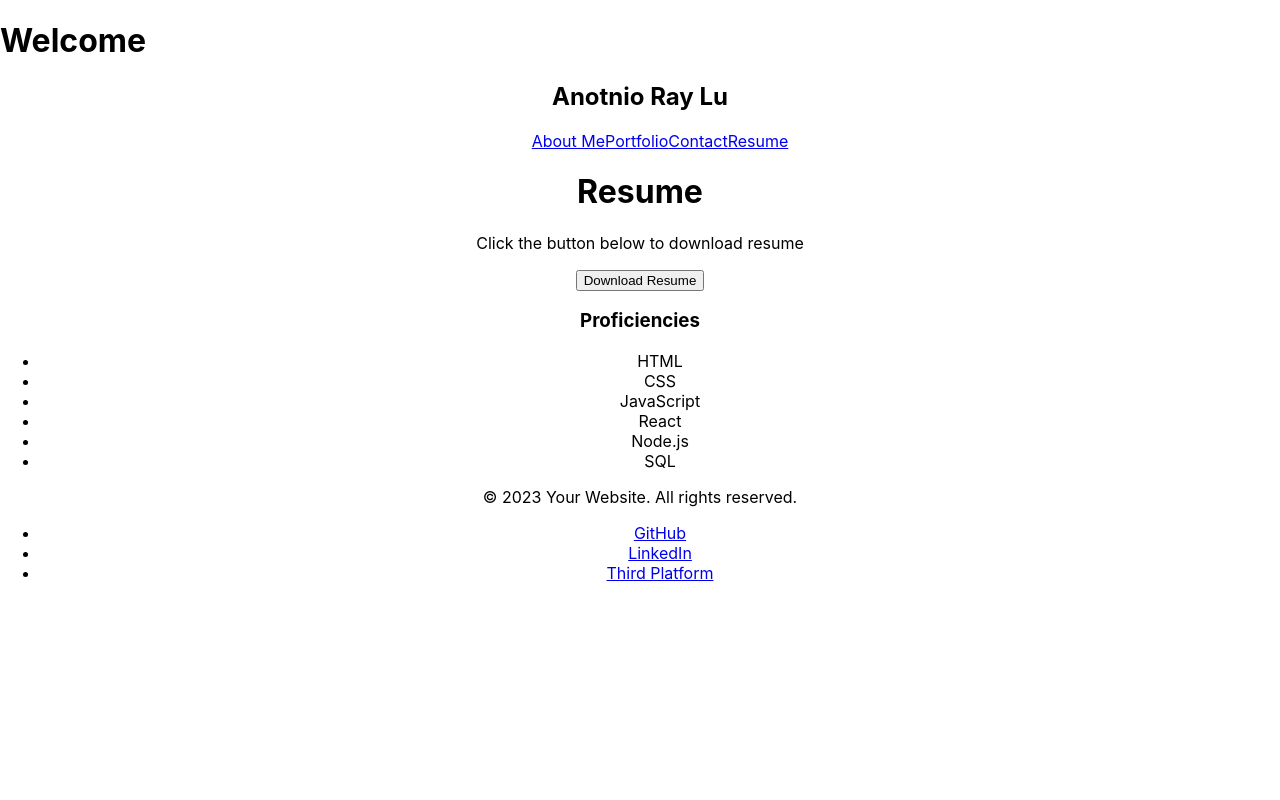
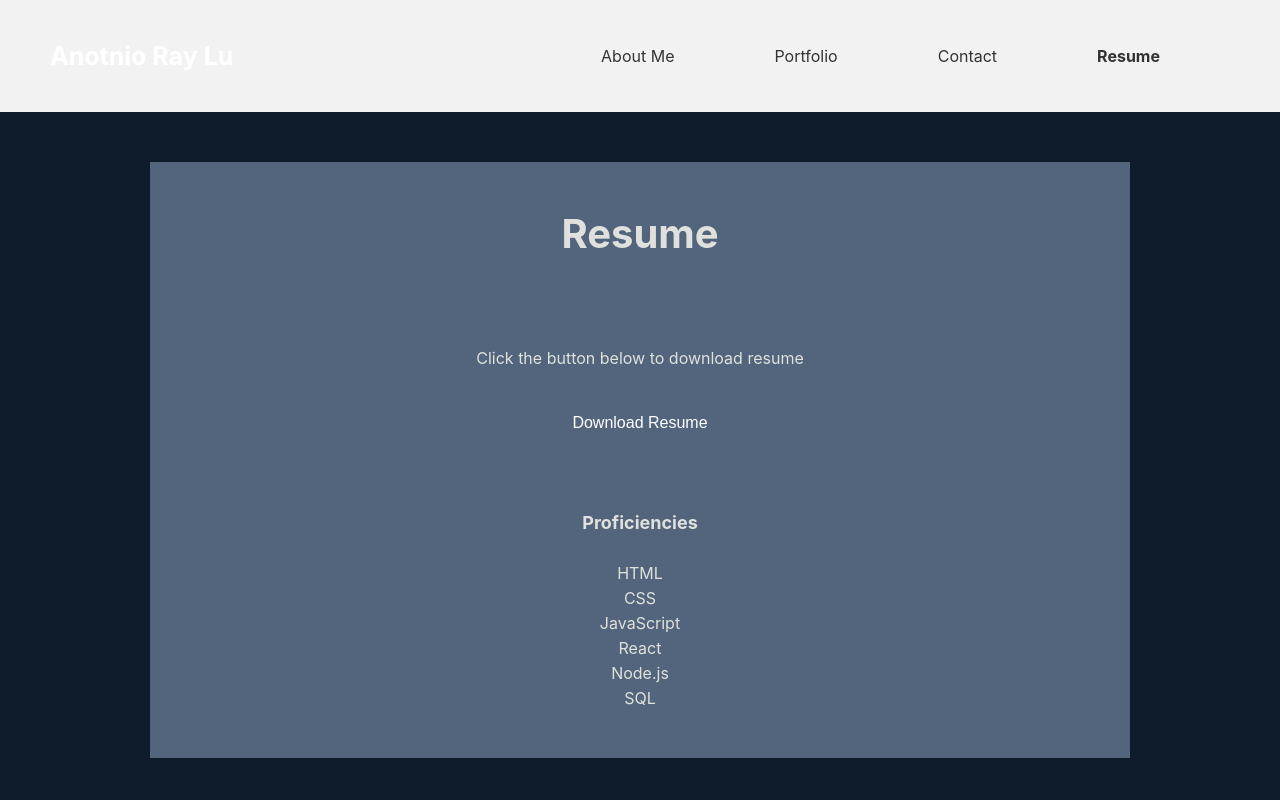
Before and after one commit to Anotnio-Lu/Portfolio, a React (Create React App) app: page /resume in a window 1280 px wide. Shown: the top 800 px of the page. Built offline with nearby package versions, Linux system fonts and the light colour scheme.

Commit message:
CSS completed

```diff
--- a/src/App.css
+++ b/src/App.css
@@ -1,5 +1,11 @@
 .App {
   text-align: center;
+  display: flex;
+  min-height: 100vh;
+  --nav-load-time:300ms;
+  height: 100%;
+  background-color: #0d1b2a;
+  color: #e0e1dd;
 }
 
 .App-logo {
@@ -36,3 +42,386 @@
     transform: rotate(360deg);
   }
 }
+
+.navbar {
+  display: flex;
+  justify-content: space-between;
+  align-items: center;
+  background-color: #f2f2f2;
+  padding: 30px 20px;
+  position: sticky;
+  top: 0;
+  z-index: 3;
+}
+
+.navbar h1 {
+  font-size: 25px;
+  margin: 0;
+  margin-left: 30px;
+  color: #fff;
+}
+
+.navbar ul {
+  display: flex;
+}
+
+.navbar ul a {
+  color: #333;
+  text-decoration: none;
+  margin-right: 100px;
+}
+
+.navbar ul a:hover {
+  color: #0d1b2a;
+  text-decoration: underline;
+}
+
+.menu {
+  display: none;
+  position: absolute;
+  margin-top: 15px;
+  margin-right: 20px;
+  top: 0.75rem;
+  right: 0.5rem;
+  flex-direction: column;
+  justify-content: space-between;
+  width: 2.25rem;
+  height: 2rem;
+}
+
+.menu span {
+  height: 0.4rem;
+  width: 100%;
+  background-color: #fff;
+  border-radius: 0.2rem;
+}
+
+@media (max-width: 960px){
+  .navbar .menu {
+    display: flex;
+  }
+  .navbar {
+    flex-direction: column;
+    align-items: start;
+    background-color: #415a77;
+  }
+
+  nav ul.open {
+    display: flex;
+    padding-left: 0px;
+  }
+
+  .navbar ul {
+    display: none;
+    flex-direction: column;
+    width: 100%;
+    margin-bottom: 0.25rem;
+  }
+  .navbar ul a {
+    width: 100%;
+    text-align: center;
+    margin: 0.2rem 0.5rem;
+    color: #fff;
+  }
+}
+
+.box{
+  height: 10000px;
+  width: 100%;
+  background-color: #9bf858;
+  z-index: 500;
+  position: absolute;
+  animation: box-load 2500ms ease-in-out;
+  animation-fill-mode: forwards;
+}
+
+@keyframes box-load {
+  0%{
+    transform: translateY(0);
+  }
+
+  100%{
+    transform: translateY(-100%);
+  }
+}
+
+.welcomeh1{
+  text-align: center;
+  margin-left: 50%;
+  margin-top: 600px;
+  /* margin: 600px auto; */
+  position: absolute;
+  z-index: 505;
+  animation: box-h1 1800ms ease-out;
+  animation-fill-mode: forwards;
+}
+
+@keyframes box-h1 {
+  0%{
+    transform:scale(0)
+  }
+
+  50%{
+    transform: scale(1.1);
+  }
+  90%{
+    transform: scale(1);
+  }
+
+  100%{
+    transform: scale(0);
+  }
+}
+
+.footer {
+  background-color: #778da9;
+  padding: 20px;
+  text-align: center;
+  margin-top: auto; /* Push the footer to the bottom */
+}
+
+.footer-content {
+  margin-top: 20px;
+}
+.footer p {
+  margin: 0;
+}
+
+.footer-links {
+  list-style: none;
+  padding: 0;
+  margin-top: 10px;
+}
+
+.footer-links li {
+  display: inline-block;
+}
+
+.footer-links li:not(:last-child) {
+  margin-right: 10px;
+}
+
+.footer-links a {
+  color: #333;
+  text-decoration: none;
+}
+
+.footer-links a:hover {
+  text-decoration: underline;
+}
+
+.navbar ul a.active {
+  font-weight: bold;
+}
+
+/* CSS for AboutMe component */
+.about-me {
+  max-width: 800px;
+  margin: 0 auto;
+  padding: 20px;
+  margin-bottom: 100px;
+  margin-top: 50px;
+}
+
+.about-me h1 {
+  font-size: 40px;
+  font-weight: bold;
+  /* transform: scale(0); */
+  z-index: 1;
+  margin-bottom: 10px;
+  animation: about-me-h1 200ms ease-in-out;
+  animation-fill-mode: forwards;
+  animation-delay: 2600ms;
+}
+
+@keyframes about-me-h1 {
+  0%{
+    transform: rotate(15deg);
+  }
+  50%{
+    transform: rotate(-15deg);
+  }
+  100%{
+    transform: rotate(0deg);
+  }
+}
+.about-me p {
+  font-size: 16px;
+  line-height: 1.5;
+  margin-bottom: 20px;
+}
+
+.about-me p:last-child {
+  margin-bottom: 0;
+}
+
+.info{
+  padding: 80px;
+}
+.resume {
+  text-align: center;
+  margin-top: 50px;
+  margin-bottom: 600px;
+  margin-left: 150px;
+  margin-right: 150px;
+  padding-bottom: 20px;
+  padding-top: 20px;
+  background-color: #52657d
+}
+
+.resume h1 {
+  font-size: 40px;
+  font-weight: bold;
+
+  margin-bottom: 90px;
+}
+
+.resume button {
+  padding: 10px 20px;
+  background-color: #52657d;
+  color: #fff;
+  border: none;
+  border-radius: 4px;
+  font-size: 16px;
+  cursor: pointer;
+  margin: 20px 0px;
+}
+
+
+
+.resume button:hover {
+  background-color: #b2b2b2;
+}
+
+.resume h3 {
+  font-size: 18px;
+  font-weight: bold;
+  margin-top: 50px;
+}
+
+.resume ul {
+  list-style-type: none;
+  padding: 0;
+  margin: 30px 0;
+}
+
+.resume li {
+  font-size: 16px;
+  margin-bottom: 5px;
+}
+
+
+.App {
+  display: flex;
+  flex-direction: column;
+  min-height: 100vh;
+}
+
+.content {
+  flex: 1;
+}
+
+.project-card {
+  border: none;
+  padding: 10px;
+  margin: 80px 0px;
+}
+
+.project-card h1 {
+  margin-top: 0;
+}
+
+.project-card img {
+  max-width: 50%;
+  height: auto;
+  margin: 40px 0px;
+}
+
+.project-card p {
+  margin-bottom: 10px;
+  /* padding-left: 50px;
+  padding-right: 50px; */
+  padding: 0px 150px;
+  margin-top: 20px;
+}
+
+.project-links  {
+  display: flex;
+  flex-direction: column;
+}
+
+.project-links a {
+  display: inline-block;
+  margin-right: 10px;
+  margin-top: 10px;
+  text-decoration: none;
+  color: #e0e1dd;
+  transition: color 0.3s ease;
+}
+
+.project-links a:hover {
+  color: #78ff67;
+  font-size: 20px;
+}
+
+
+.project-links a:last-child {
+  margin-right: 0;
+}
+
+.about-me img {
+  margin-top: 50px;
+}
+
+.portfolio h1{
+  font-size: 40px;
+  margin-top: 100px;
+}
+
+.contact-main {
+  margin-bottom: 550px;
+}
+
+.contact-main h1{
+  margin-top: 100px;
+  margin-bottom: 100px;
+}
+
+.form-container {
+  max-width: 400px;
+  margin: 70px auto;
+}
+
+.form-group {
+  margin-bottom: 1rem;
+}
+
+.label {
+  display: block;
+  margin-bottom: 0.5rem;
+  font-weight: bold;
+}
+
+.input-field {
+  width: 100%;
+  padding: 0.5rem;
+  font-size: 1rem;
+  border: 1px solid #ccc;
+  border-radius: 4px;
+}
+
+.error {
+  color: red;
+  font-size: 0.875rem;
+  margin-top: 0.25rem;
+}
+
+.submit-btn {
+  padding: 0.5rem 1rem;
+  font-size: 1rem;
+  background-color: #007bff;
+  color: #fff;
+  border: none;
+  border-radius: 4px;
+  cursor: pointer;
+}
```
